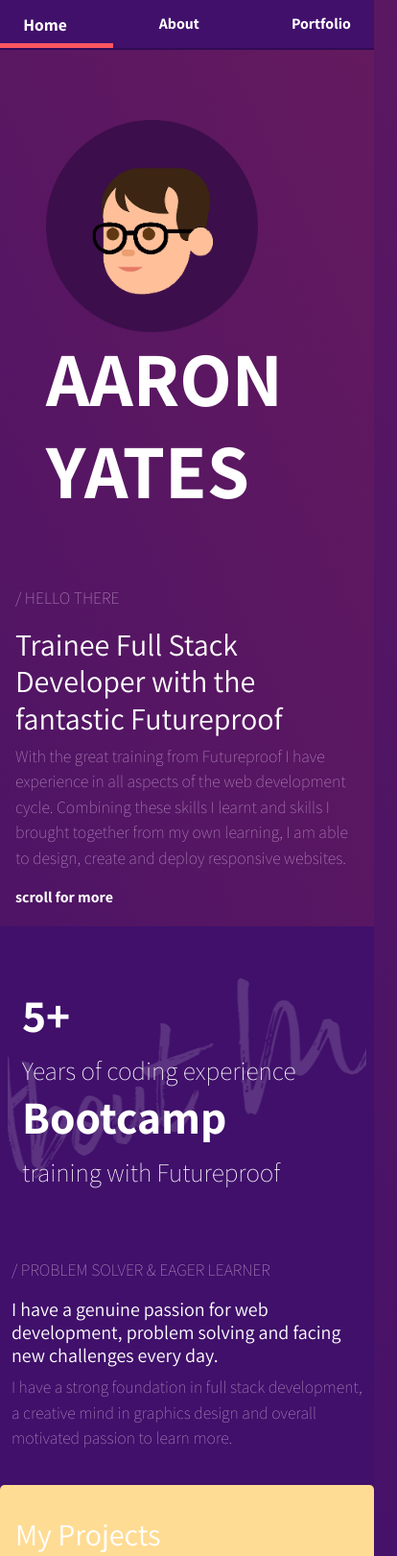
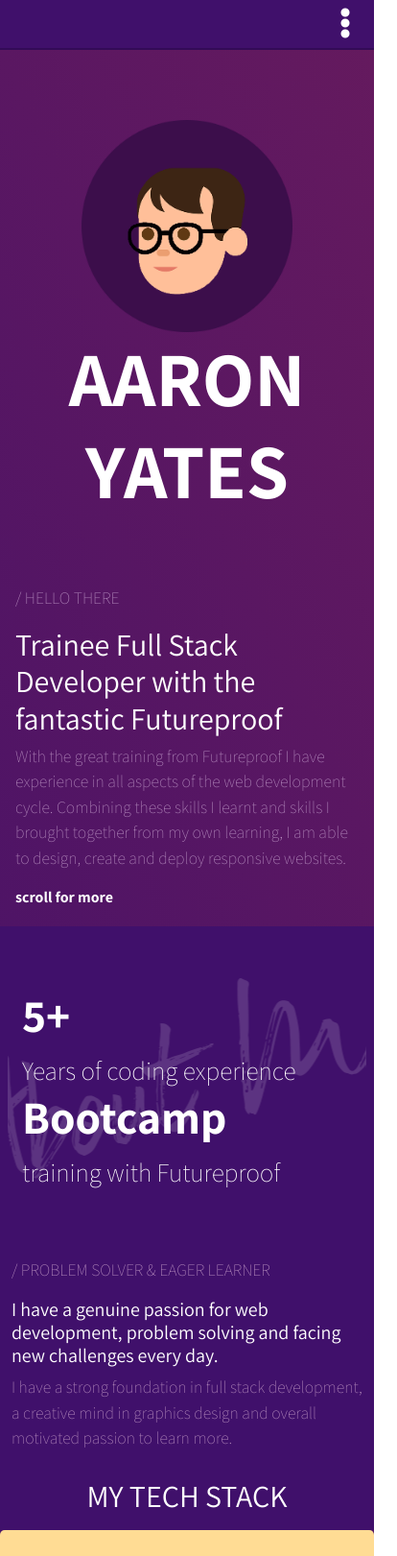
Before and after one commit to HeyAero/aaron_yates_portfolio, a plain HTML site: page index.html in a window 390 px wide. Shown: the top 1621 px of the page at 96% size, 414 px wide, since content can reach past the window. Drawn offline with nearby package versions, Linux system fonts and the light colour scheme.

Commit message:
update nav bar with responsive functions and update about

```diff
--- a/index.html
+++ b/index.html
@@ -14,6 +14,10 @@
       rel="stylesheet"
       type="text/css"
     />
+    <link
+      rel="stylesheet"
+      href="https://cdnjs.cloudflare.com/ajax/libs/font-awesome/5.15.2/css/all.min.css"
+    />
     <link href="style.css" rel="stylesheet" type="text/css" />
     <title>Aaron Yates - Portfolio</title>
   </head>
@@ -27,16 +31,21 @@
       Top header
     -->
     <header>
-      <nav class="d-flex justify-content-center align-items-center">
+      <nav class="d-none d-sm-flex justify-content-center align-items-center">
         <a href="#" class="px-5">Home</a>
         <a href="#" class="px-5">About</a>
         <a href="#" class="px-5">Portfolio</a>
       </nav>
+      <div
+        class="mobile-menu d-flex d-sm-none justify-content-end align-items-center"
+      >
+        <a class="mr-4"><i class="fas fa-ellipsis-v fa-2x"></i></a>
+      </div>
     </header>
     <main>
       <section class="welcome container">
         <div class="row">
-          <div class="col-md-7 align-self-end p-5">
+          <div class="col-md-7 align-self-end p-5 text-center">
             <img src="assets/images/me.png" alt="an image of me" />
             <h1 class="welcome-title">AARON YATES</h1>
           </div>
@@ -89,10 +98,8 @@
               </p>
             </div>
           </div>
-          <div class="row">
-            <div class="col-md"></div>
-            <div class="col-md"></div>
-            <div class="col-md"></div>
+          <div class="text-center">
+            <h2 class="">MY TECH STACK</h2>
           </div>
         </div>
       </section>
--- a/style.css
+++ b/style.css
@@ -131,3 +131,15 @@ footer {
   color: white;
   font-size: 1.7rem;
 }
+
+.mobile-menu {
+  height: 50px;
+}
+
+.mobile-menu a {
+  color: white;
+}
+
+.mobile-menu a:hover {
+  color: #ff5761;
+}
```
